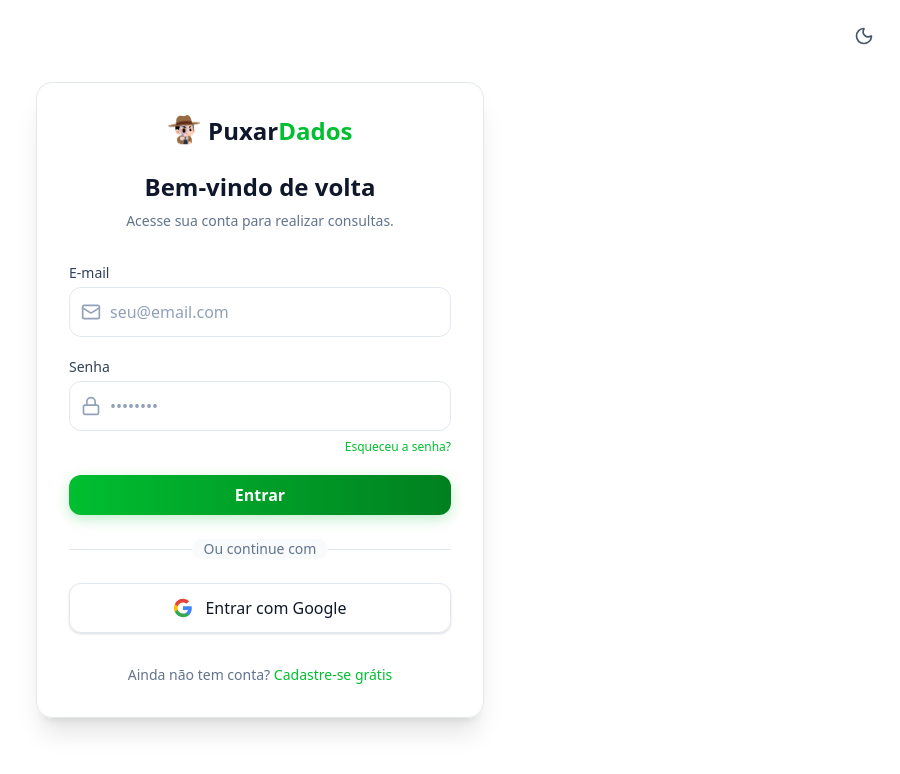
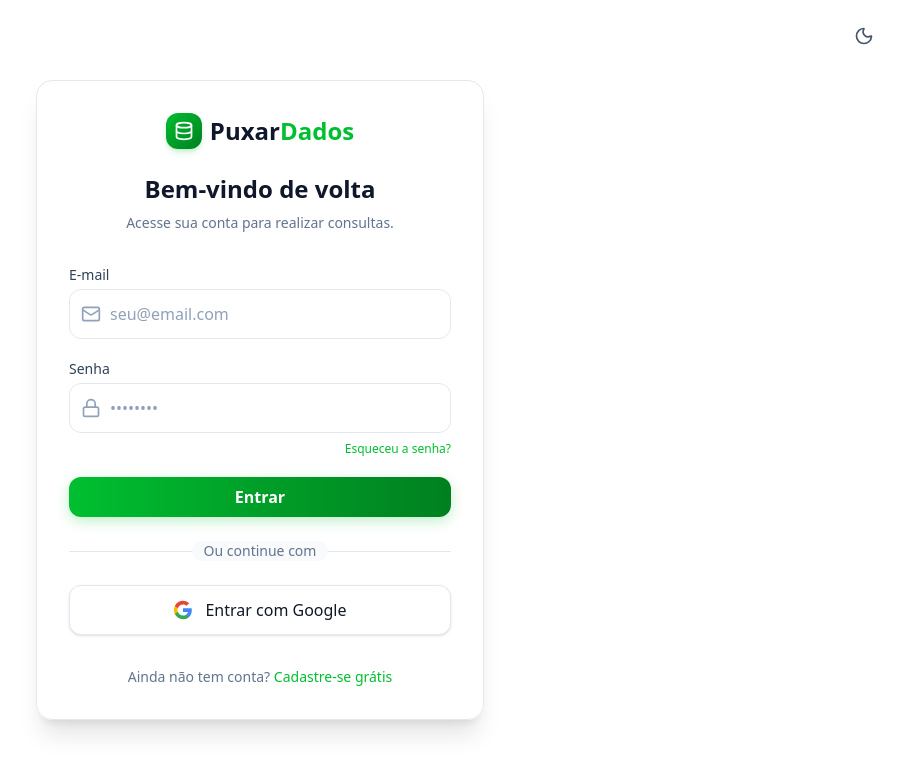
Before and after one commit to pitarf/puxardados.net, a Next.js app: page /login in a window 1280 px wide. Shown: the top 774 px of the page, without its empty margins (380-1280 px from the left). Built offline with nearby package versions, Linux system fonts and the light colour scheme; no server answers; the database is empty.

Commit message:
feat(branding): exibir logotipo dinamico do painel admin no login e cadastro

```diff
--- a/src/app/actions/auth.ts
+++ b/src/app/actions/auth.ts
@@ -17,6 +17,26 @@
   email: z.string().email({ message: 'E-mail inválido.' }),
   password: z.string().min(6, { message: 'A senha deve ter no mínimo 6 caracteres.' }),
 });
+
+export async function getBranding() {
+  try {
+    const settings = await prisma.systemSetting.findFirst({
+      select: { logoUrl: true, siteTitle: true, faviconUrl: true }
+    });
+    return {
+      logoUrl: settings?.logoUrl || null,
+      siteTitle: settings?.siteTitle || 'PuxarDados',
+      faviconUrl: settings?.faviconUrl || null
+    };
+  } catch (error) {
+    console.error('Erro ao buscar branding:', error);
+    return {
+      logoUrl: null,
+      siteTitle: 'PuxarDados',
+      faviconUrl: null
+    };
+  }
+}
 
 export async function login(prevState: any, formData: FormData) {
   const data = Object.fromEntries(formData);
--- a/src/app/cadastro/page.tsx
+++ b/src/app/cadastro/page.tsx
@@ -1,7 +1,7 @@
 'use client';
 
-import { useActionState, useEffect, Suspense } from 'react';
-import { register, loginWithGoogle } from '@/app/actions/auth';
+import { useActionState, useEffect, useState, Suspense } from 'react';
+import { register, loginWithGoogle, getBranding } from '@/app/actions/auth';
 import { useRouter, useSearchParams } from 'next/navigation';
 import { toast } from 'sonner';
 import Link from 'next/link';
@@ -10,8 +10,17 @@
 
 function RegisterContent() {
   const [state, formAction, isPending] = useActionState(register, null);
+  const [logoUrl, setLogoUrl] = useState<string | null>(null);
   const router = useRouter();
   const searchParams = useSearchParams();
+
+  useEffect(() => {
+    getBranding().then((data) => {
+      if (data?.logoUrl) {
+        setLogoUrl(data.logoUrl);
+      }
+    });
+  }, []);
 
   useEffect(() => {
     // Captura erros vindos da URL (ex: redirecionamento do Google OAuth)
@@ -42,11 +51,17 @@
       <div className="glass-panel w-full max-w-md p-8 rounded-2xl">
         <div className="flex flex-col items-center mb-8">
           <Link href="/" className="flex items-center gap-2 mb-6">
-            <img
-              src="/logo.webp"
-              alt="Logo PuxarDados"
-              className="h-8 w-auto object-contain"
-            />
+            {logoUrl ? (
+              <img
+                src={logoUrl}
+                alt="Logo PuxarDados"
+                className="h-9 w-auto max-w-[200px] object-contain"
+              />
+            ) : (
+              <div className="w-9 h-9 rounded-xl bg-gradient-to-br from-[#00BF30] to-[#008020] flex items-center justify-center shadow-md shadow-[#00BF30]/20">
+                <Database className="text-white w-5 h-5" />
+              </div>
+            )}
             <span className="text-2xl font-bold text-slate-900 dark:text-white">Puxar<span className="text-[#00BF30]">Dados</span></span>
           </Link>
           <h2 className="text-2xl font-semibold text-slate-900 dark:text-white">Crie sua conta</h2>
--- a/src/app/login/page.tsx
+++ b/src/app/login/page.tsx
@@ -1,7 +1,7 @@
 'use client';
 
-import { useActionState, useEffect, Suspense } from 'react';
-import { login, loginWithGoogle } from '@/app/actions/auth';
+import { useActionState, useEffect, useState, Suspense } from 'react';
+import { login, loginWithGoogle, getBranding } from '@/app/actions/auth';
 import { useRouter, useSearchParams } from 'next/navigation';
 import { toast } from 'sonner';
 import Link from 'next/link';
@@ -10,8 +10,17 @@
 
 function LoginContent() {
   const [state, formAction, isPending] = useActionState(login, null);
+  const [logoUrl, setLogoUrl] = useState<string | null>(null);
   const router = useRouter();
   const searchParams = useSearchParams();
+
+  useEffect(() => {
+    getBranding().then((data) => {
+      if (data?.logoUrl) {
+        setLogoUrl(data.logoUrl);
+      }
+    });
+  }, []);
 
   useEffect(() => {
     // Captura erros vindos da URL (ex: redirecionamento do Google OAuth)
@@ -42,11 +51,17 @@
       <div className="glass-panel w-full max-w-md p-8 rounded-2xl">
         <div className="flex flex-col items-center mb-8">
           <Link href="/" className="flex items-center gap-2 mb-6">
-            <img
-              src="/logo.webp"
-              alt="Logo PuxarDados"
-              className="h-8 w-auto object-contain"
-            />
+            {logoUrl ? (
+              <img
+                src={logoUrl}
+                alt="Logo PuxarDados"
+                className="h-9 w-auto max-w-[200px] object-contain"
+              />
+            ) : (
+              <div className="w-9 h-9 rounded-xl bg-gradient-to-br from-[#00BF30] to-[#008020] flex items-center justify-center shadow-md shadow-[#00BF30]/20">
+                <Database className="text-white w-5 h-5" />
+              </div>
+            )}
             <span className="text-2xl font-bold text-slate-900 dark:text-white">Puxar<span className="text-[#00BF30]">Dados</span></span>
           </Link>
           <h2 className="text-2xl font-semibold text-slate-900 dark:text-white">Bem-vindo de volta</h2>
```
